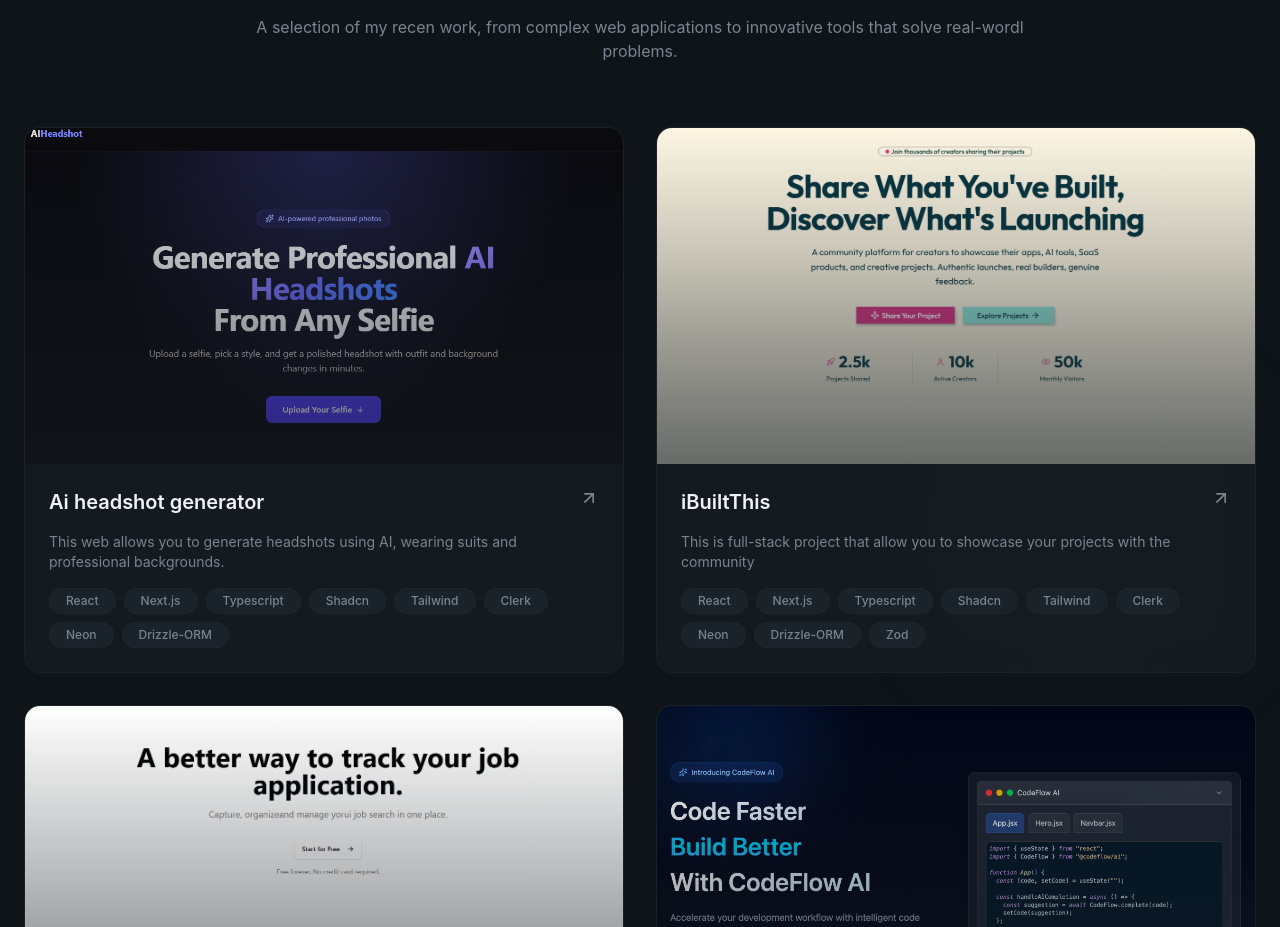
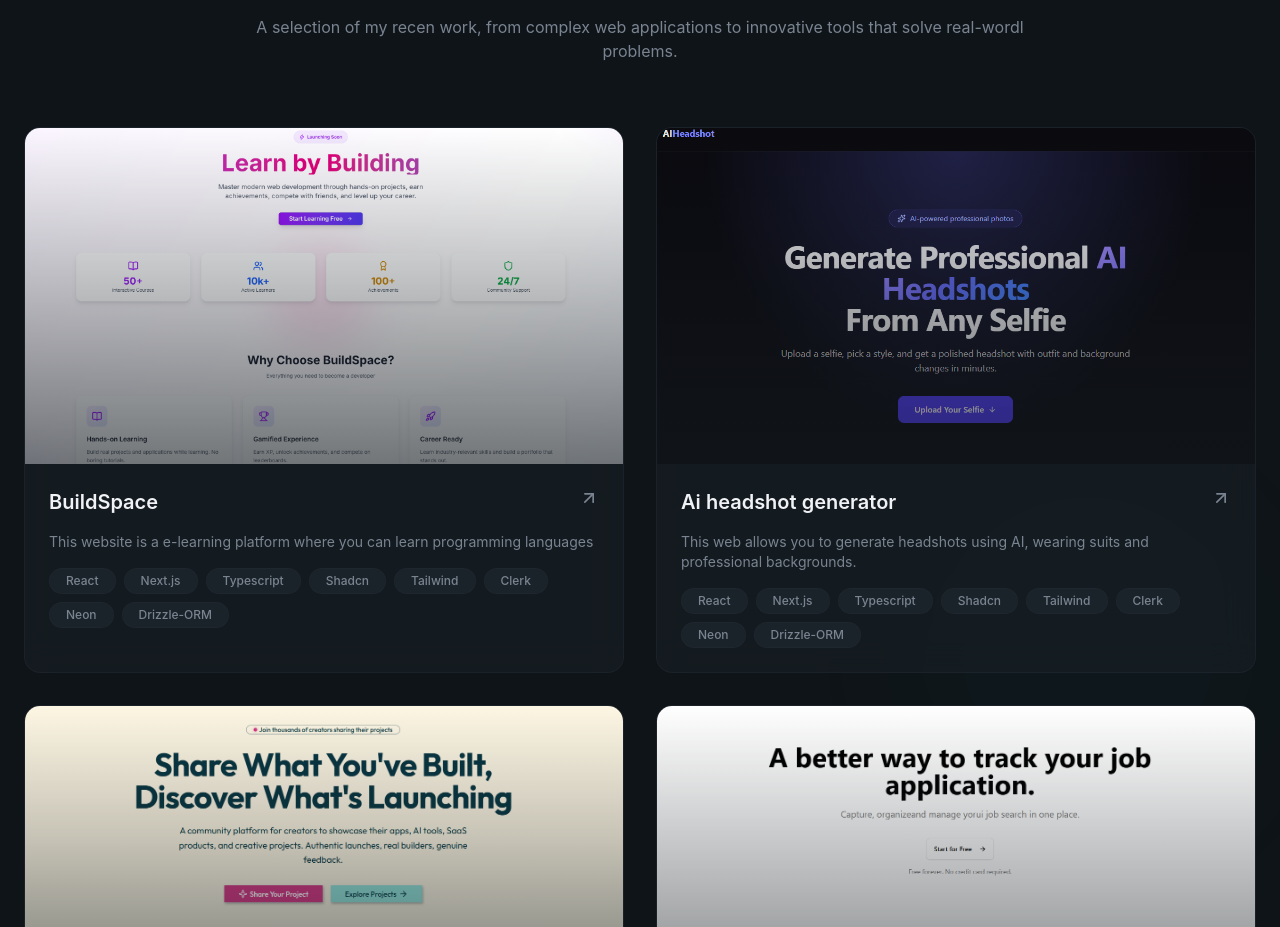
Before and after one commit to ARJ99/Porfolio2026, a React (Vite) app: page / in a window 1280 px wide. Shown: the part 2180-3107 px from the top of the page. Built offline with nearby package versions, Linux system fonts and the light colour scheme.

Commit message:
Feat: New Project/BuildSpace

```diff
--- a/src/sections/Projects.jsx
+++ b/src/sections/Projects.jsx
@@ -1,7 +1,17 @@
-import { ArrowBigDown, ArrowUpRight, Github } from "lucide-react";
+import { ArrowUpRight, Github } from "lucide-react";
 import { AnimatedBorderButton } from "../components/AnimatedBorderButton";
 
 const projects = [
+    {
+
+        title: "BuildSpace",
+        description:
+            "This website is a e-learning platform where you can learn programming languages",
+        image: "/projects/project0.png",
+        tags: ["React", "Next.js", "Typescript", "Shadcn", "Tailwind", "Clerk", "Neon", "Drizzle-ORM"],
+        link: "https://buildspace-vert.vercel.app/",
+        github: "https://github.com/ARJ99/buildspace",
+    },
     {
 
         title: "Ai headshot generator",
```
Also changed, not shown: public/projects/project0.png (added).
